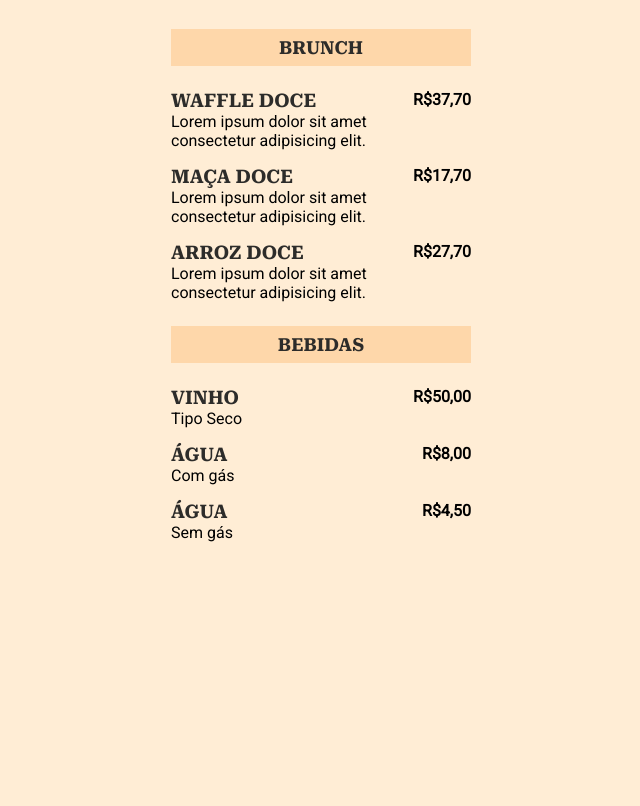
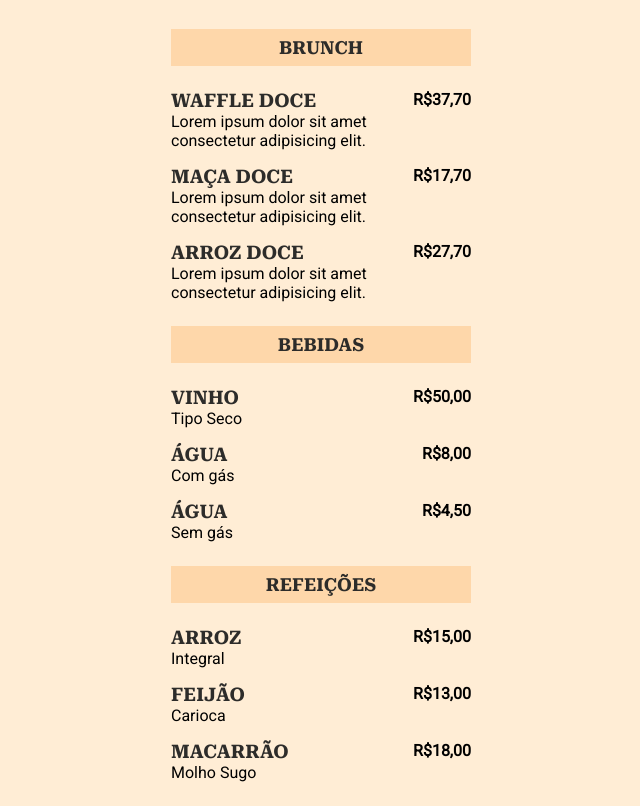
Before and after one commit to Renato-Montalvao/maratona-explorer-3, a plain HTML site: page index.html in a window 1280 px wide. Shown: the part 88-894 px from the top of the page, without its empty margins (319-959 px from the left). Before the commit the page ends 800 px from the top, so only its background shows below. Drawn offline with Linux system fonts and the light colour scheme.

Commit message:
Incluindo Refeicoes

```diff
--- a/index.html
+++ b/index.html
@@ -110,13 +110,54 @@
           R$4,50
         </Strong>
       </li>
-
      </ul>
+    </Section>
 
 
+    <Section class="Refeições">
+      <H2>Refeições</H2>
 
+     <ul>
+      <li>
+        <div class="Detalhes">
+          <h3>Arroz</h3>
+            <p class="Descrição">
+              Integral
+            </p>
+        </div>
+
+        <Strong class="Valor">
+          R$15,00
+        </Strong>
+      </li>
+
+ <li>
+        <div class="Detalhes">
+          <h3> Feijão</h3>
+            <p class="Descrição">
+              Carioca
+            </p>
+        </div>
+
+        <Strong class="Valor">
+          R$13,00
+        </Strong>
+      </li>
+
+       <li>
+        <div class="Detalhes">
+          <h3>Macarrão</h3>
+            <p class="Descrição">
+              Molho Sugo
+            </p>
+        </div>
+
+        <Strong class="Valor">
+          R$18,00
+        </Strong>
+      </li>
+     </ul>
     </Section>
-
 
 
 
```
